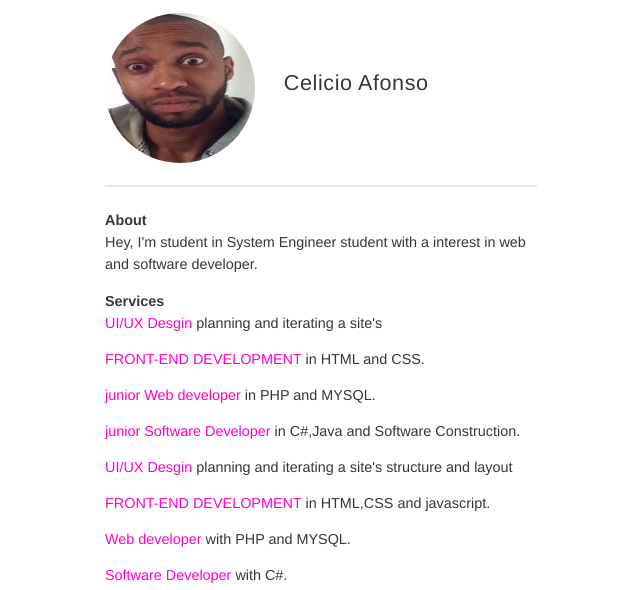
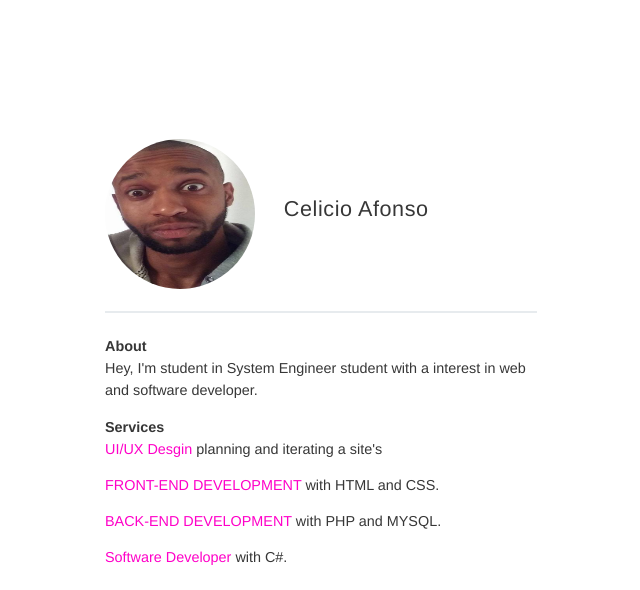
Before and after one commit to Alexcv04/portfolio, a plain HTML site: page index.html in a window 1280 px wide. Shown: the top 590 px of the page, without its empty margins (319-959 px from the left). Drawn offline with Linux system fonts and the light colour scheme; a web font is replaced by a local one.

Commit message:
update
new

```diff
--- a/index.html
+++ b/index.html
@@ -1841,16 +1841,8 @@ ol li: { list-style:none }
       <b>Services</b>
 
       <p><a href=""> UI/UX Desgin</a> planning and iterating a site's
-      <p><a href="https://en.wikipedia.org/wiki/Front_and_back_ends">FRONT-END DEVELOPMENT</a>   in HTML and CSS.</p>
-      <p><a href="https://en.wikipedia.org/wiki/Web_developer">junior Web developer</a>   in PHP and MYSQL.</p>
-      <p><a href="https://en.wikipedia.org/wiki/Software_developer">junior Software Developer</a>  in C#,Java and Software Construction.</p>
-      <p><a href=""> UI/UX Desgin</a> planning and iterating a site's structure and layout</p>
-
-      <p><a href="https://en.wikipedia.org/wiki/Front_and_back_ends">FRONT-END DEVELOPMENT</a>   in HTML,CSS and javascript.</p>
-      <p><a href="https://en.wikipedia.org/wiki/Web_developer"> Web developer</a>  with PHP and MYSQL.</p>
-      <p><a href="https://en.wikipedia.org/wiki/Software_developer">Software Developer</a>  with C#.</p>
-
-      <p><a href="https://en.wikipedia.org/wiki/Front_and_back_ends">FRONT-END DEVELOPMENT</a> with HTML and CSS.</p>
+      <p><a href="https://en.wikipedia.org/wiki/Front_and_back_ends">
+      FRONT-END DEVELOPMENT</a> with HTML and CSS.</p>
       <p><a href="https://en.wikipedia.org/wiki/Front_and_back_ends">BACK-END DEVELOPMENT</a>  with PHP and MYSQL.</p>
       <p><a href="https://en.wikipedia.org/wiki/Software_developer">Software Developer</a>  with C#.</p>
     </section>
```
